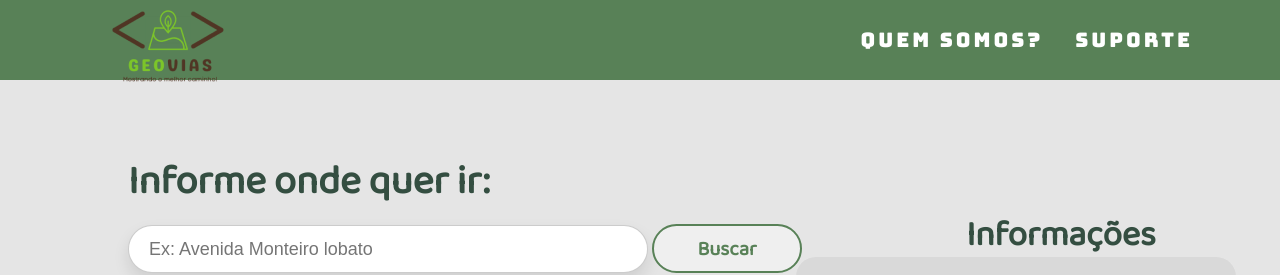
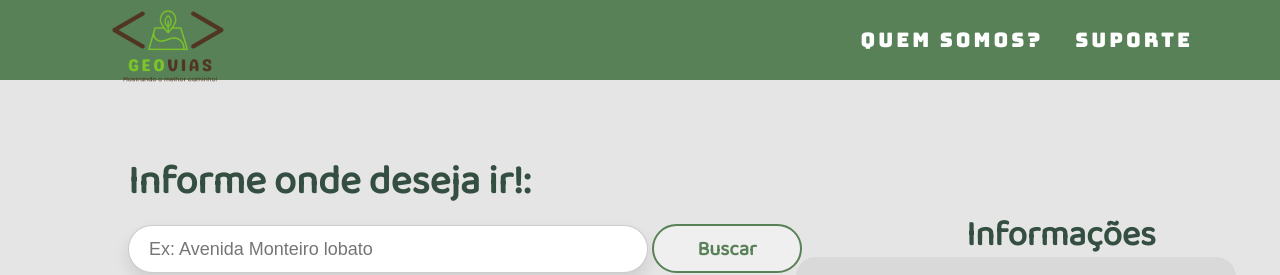
Before and after one commit to Guilhermeksk/home, a plain HTML site: page index.html in a window 1280 px wide. Shown: the top 275 px of the page. Drawn offline with Linux system fonts and the light colour scheme.

Commit message:
++++++
mudei o titulo do index

```diff
--- a/index.html
+++ b/index.html
@@ -32,7 +32,7 @@
       </nav>
     </header>
 <div class="informacoes-usuario">
-    <h2 class="title">Informe onde quer ir:</h2>
+    <h2 class="title">Informe onde deseja ir!:</h2>
     <div class="descricao-mon">
 <input type="text" name="rua" id="rua-usuario" class="solid" placeholder="Ex: Avenida Monteiro lobato">
 <button type="button" class="btn">Buscar</button>
```
